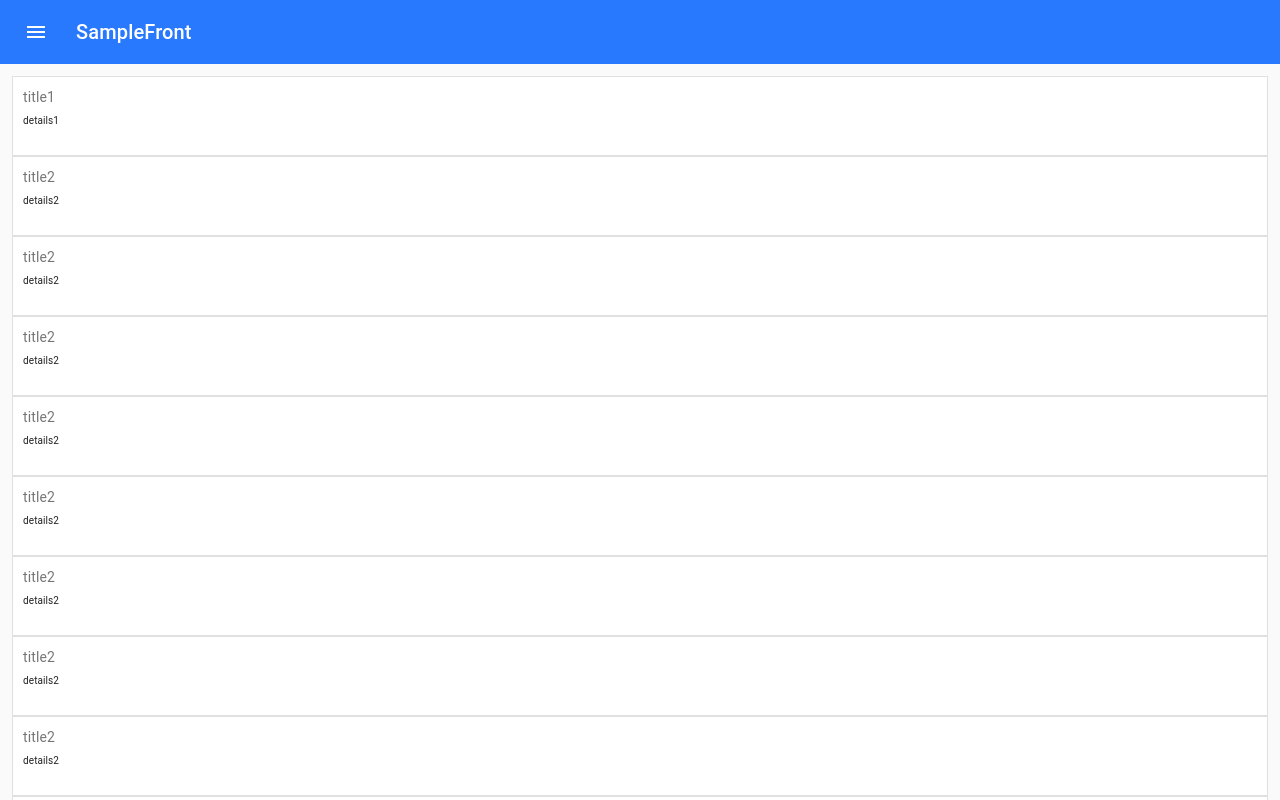
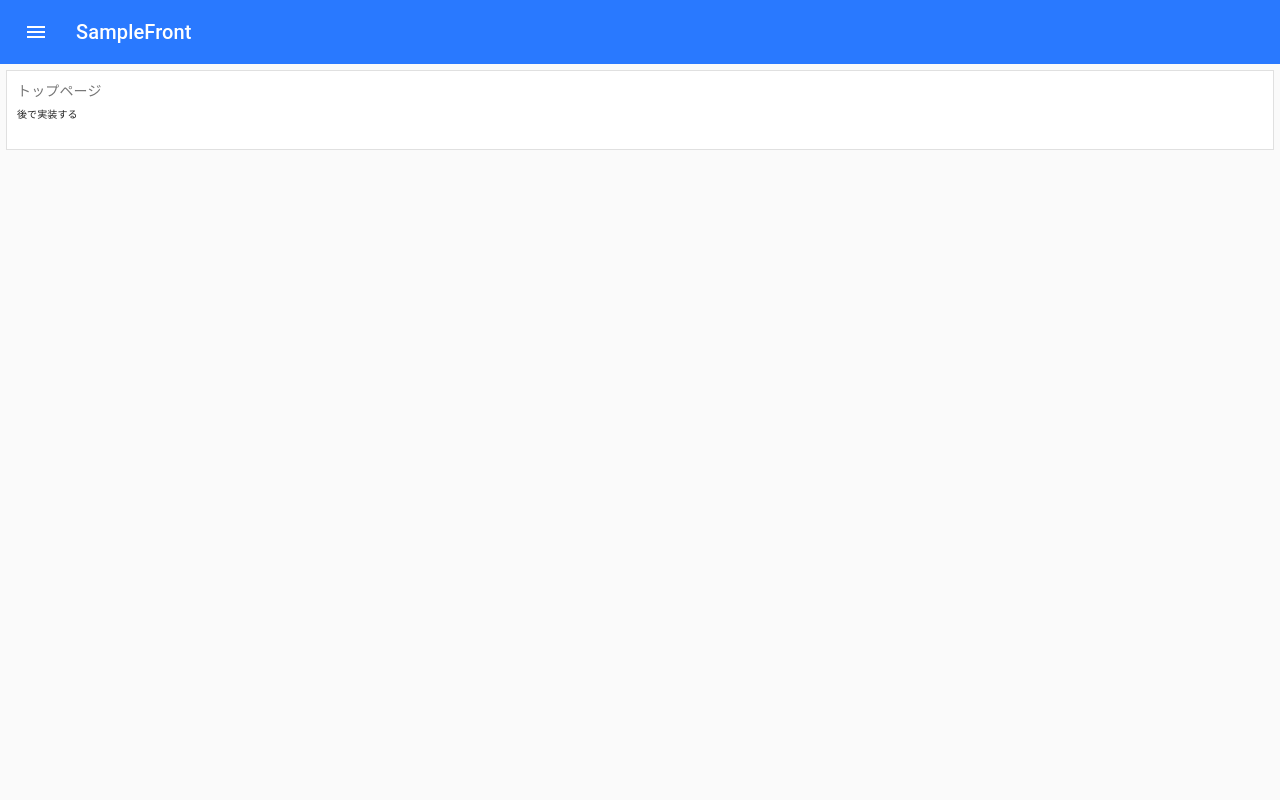
Before and after one commit to azmint/sample-front, a React (Create React App) app: page / in a window 1280 px wide. Shown: the top 800 px of the page. Built offline with nearby package versions, Linux system fonts and the light colour scheme.

Commit message:
複数ページを実装

```diff
--- a/src/App.js
+++ b/src/App.js
@@ -1,19 +1,26 @@
 import React from 'react';
 import './App.css';
 import {MuiThemeProvider} from '@material-ui/core/styles'
+import {BrowserRouter, Route, Switch} from 'react-router-dom';
 import {theme} from "./infrastructure/material_ui/theme";
 import CssBaseline from "@material-ui/core/CssBaseline";
 import Header from "./components/header";
 import TaskCardGrid from "./components/task/taskCardGrid";
+import TopPage from "./pages/topPage";
 
 function App() {
-  return (
-      <MuiThemeProvider theme={theme}>
-          <CssBaseline />
-          <Header value="SampleFront"/>
-          <TaskCardGrid />
-      </MuiThemeProvider>
-  );
+    return (
+        <MuiThemeProvider theme={theme}>
+            <BrowserRouter>
+                <CssBaseline/>
+                <Header value="SampleFront"/>
+                <Switch>
+                    <Route exact path="/" component={TopPage}/>
+                    <Route path="/task/list" component={TaskCardGrid}/>
+                </Switch>
+            </BrowserRouter>
+        </MuiThemeProvider>
+    );
 }
 
 export default App;
--- /dev/null
+++ b/src/pages/topPage.js
@@ -0,0 +1,20 @@
+import React from 'react';
+import {makeStyles} from '@material-ui/core/styles';
+import Container from "@material-ui/core/Container";
+import TaskCard from "../components/task/taskCard";
+
+const useStyles = makeStyles({
+    root: {
+        padding: 6,
+    },
+});
+
+export default function TopPage() {
+    const classes = useStyles();
+
+    return (
+        <Container className={classes.root}>
+            <TaskCard title="トップページ" details="後で実装する" />
+        </Container>
+    );
+}
```
